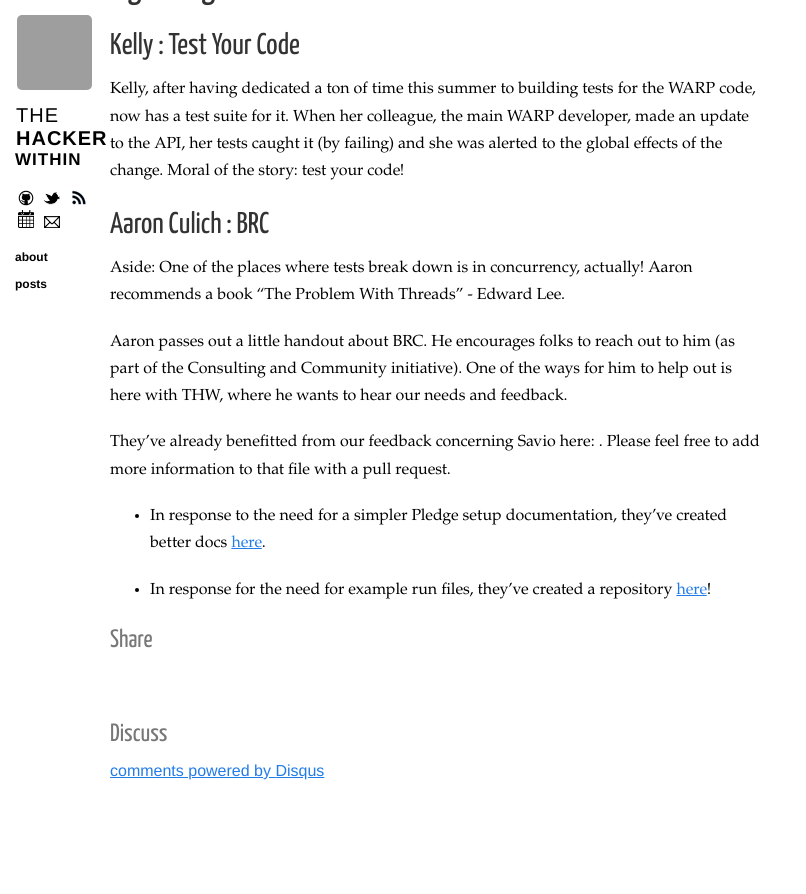
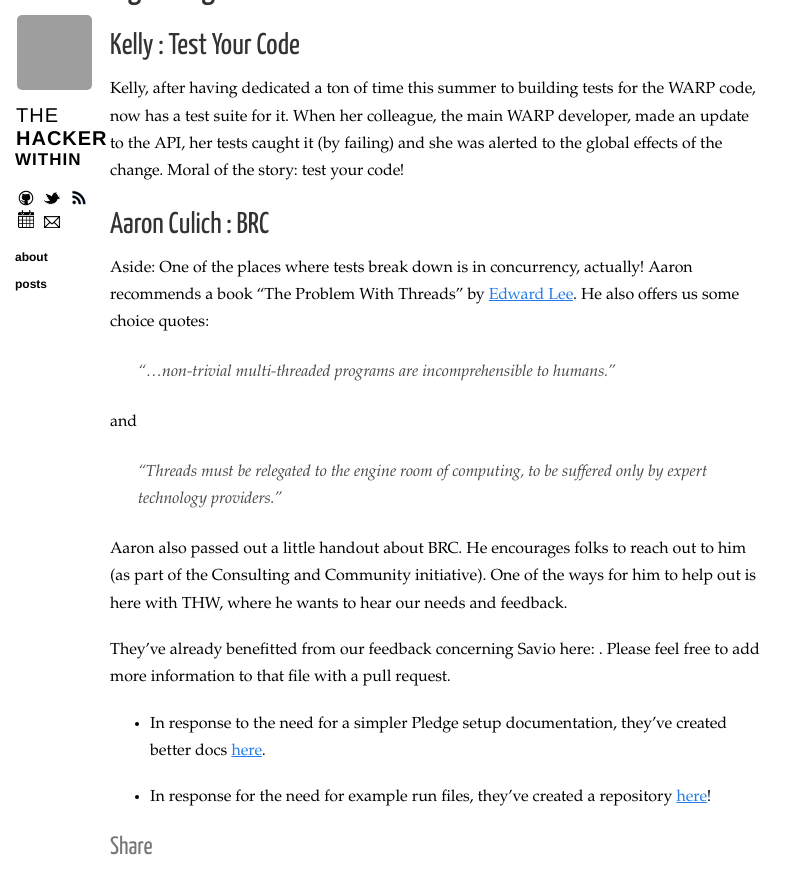
Before and after one commit to thehackerwithin/berkeley, a Jekyll site: the page built from _posts/2014-10-15-mocdown-and-threading.markdown, in a window 1280 px wide and 900 px high, scrolled down 1574 px. Shown: the top 894 px of the window, without its empty margins (0-806 px from the left). Built offline with Jekyll 4.4.1, drawn with Linux system fonts in a browser that asks for light colours; nearby versions of some CDN libraries; Markdown is read by kramdown in place of the engine named in the settings; comment, search, counter and statistics services are not loaded; before the commit the page ends 2414 px from its top, so only the background shows below that; grey boxes are pictures that could not be loaded.

Commit message:
adds link

```diff
--- a/_posts/2014-10-15-mocdown-and-threading.markdown
+++ b/_posts/2014-10-15-mocdown-and-threading.markdown
@@ -80,10 +80,18 @@ code!
 ## Aaron Culich : BRC
 
 Aside: One of the places where tests break down is in concurrency, actually! Aaron
-recommends a book "The Problem With Threads" - Edward Lee.
+recommends a book "The Problem With Threads" by [Edward
+Lee](http://www.eecs.berkeley.edu/Pubs/TechRpts/2006/EECS-2006-1.pdf). He also
+offers us some choice quotes:
 
+> "...non-trivial multi-threaded programs are incomprehensible to humans."
 
-Aaron passes out a little handout about BRC. He encourages folks to reach out
+and
+
+> "Threads must be relegated to the engine room of computing, to be suffered
+> only by expert technology providers."
+
+Aaron also passed out a little handout about BRC. He encourages folks to reach out
 to him (as part of the Consulting and Community initiative). One of the ways
 for him to help out is here with THW, where he wants to hear our needs and
 feedback.
```
